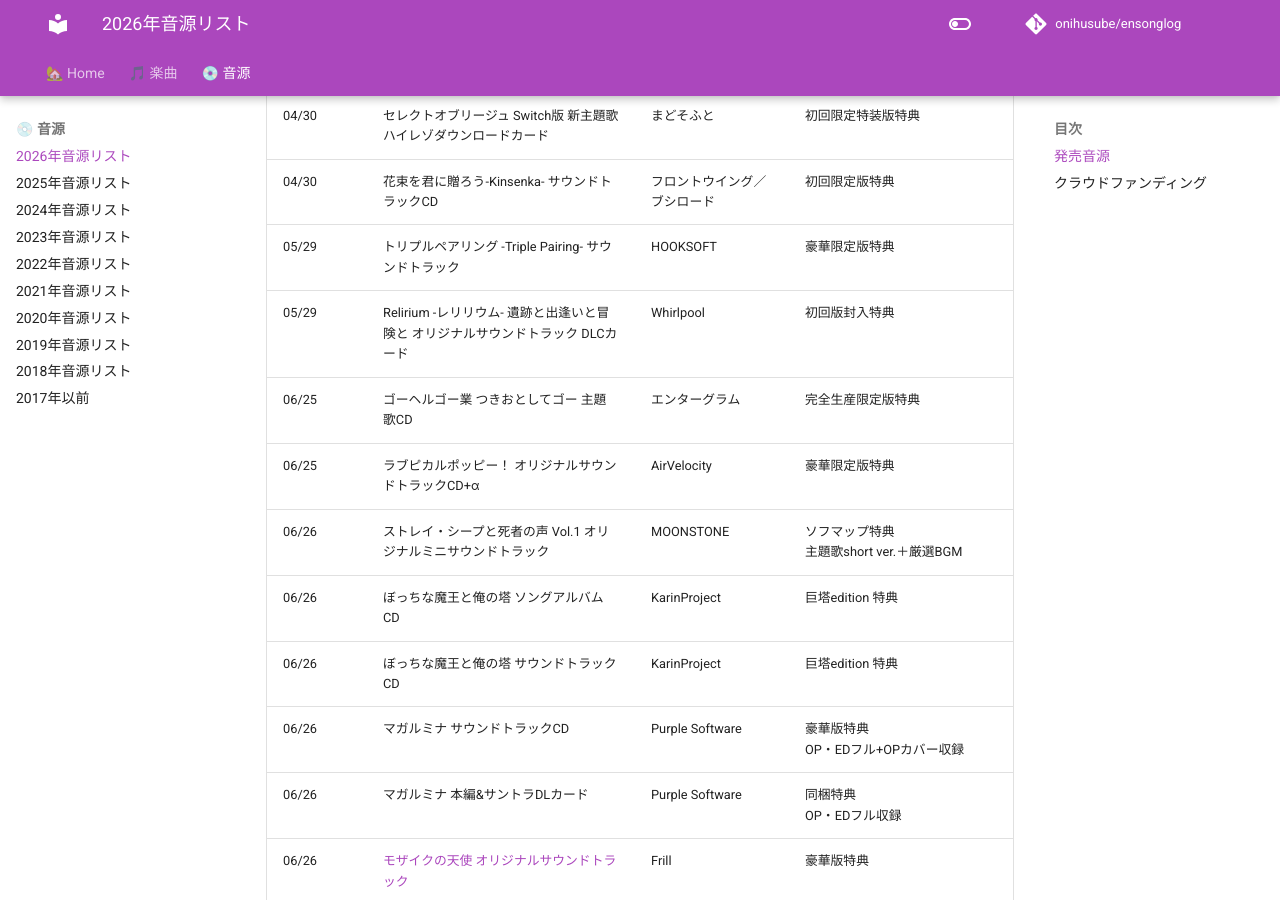
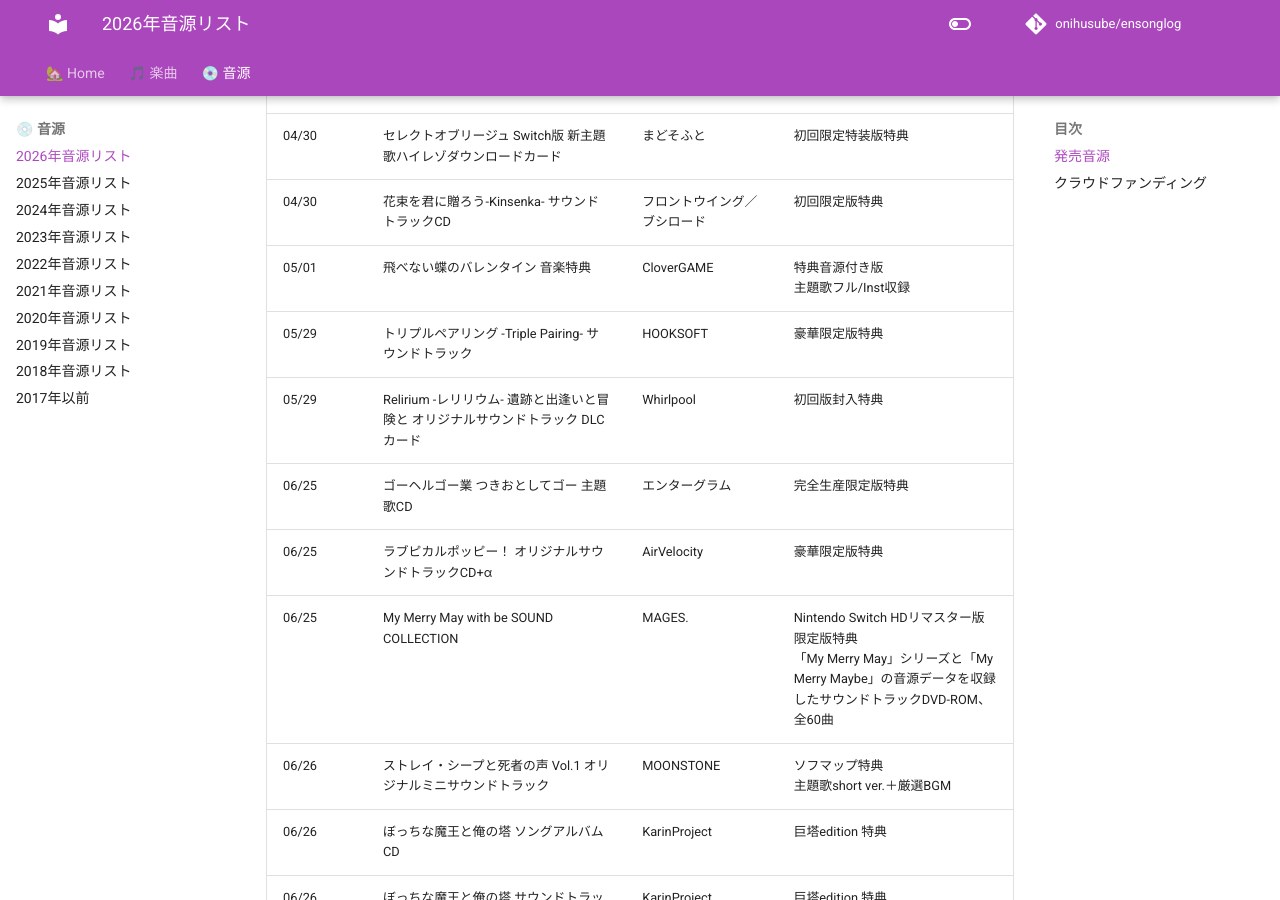
Before and after one commit to onihusube/ensonglog, an MkDocs documentation site: the page built from docs/2026/音源.md, in a window 1280 px wide and 900 px high, scrolled down 3749 px. Built offline with MkDocs 1.6.1 and Material for MkDocs 9.7.7, drawn with Linux system fonts in a browser that asks for light colours; comment, search, counter and statistics services are not loaded; some of the changed lines change nothing that is shown.

Commit message:
音源追加

```diff
--- a/docs/2026/音源.md
+++ b/docs/2026/音源.md
@@ -47,8 +47,8 @@
 | 03/16 | シルと星無きセカイの再栄録 直筆サイン入りCD プレゼント企画 | Caro Builders | [:fontawesome-brands-twitter:](https://x.com/CaroBuilders/status/2033377966961647779) </br> 挿入歌をすべて収録、3/31まで |
 | 03/25 | ラージュ・バッドドリームアドベンチャー・オリジナルサウンドトラック | 作場知生 | CD/LP |
 | 03/26 | おかゆにゅ～～む!R オリジナルサウンドトラック | エンターグラム | 完全生産限定版特典 |
-| 03/27 | HOOKSOFT Vocal Collection My Cinderella Story | HOOKSOFT |  |
-| 03/27 | HOOKSOFT Vocal Collection My Great Voyage | HOOKSOFT | 「My Smile Pocket」「My Little Stars」「My Sweet Journey」「Cinderella Story」を同梱したBOX |
+| 03/27 | HOOKSOFT Vocal Collection My Cinderella Story | HOOKSOFT | [BOOTH](https://hooksoft.booth.pm/items/7770129) |
+| 03/27 | HOOKSOFT Vocal Collection My Great Voyage | HOOKSOFT | [BOOTH](https://booth.pm/ja/items/7770119) </br> 「My Smile Pocket」「My Little Stars」「My Sweet Journey」「Cinderella Story」を同梱したBOX |
 | 03/27 | リルカは幾重に夜を彩る 主題歌&エンディング音楽CD | シルキーズプラス | 予約特典 |
 | 04/01 | I've GIRL's COMPILATION vol,1 regret [Hi-res SONOCA] 限定盤 | I've Sound | 「I've GIRL’s COMPILATION regret」（1999）再販 [HP](https://ive-sound.jp/media/?id=51) |
 | 04/16 | Forever＆ever | 彩音 | メモリーズオフ 双想 Break out of my shell OP 収録 |
@@ -60,10 +60,12 @@
 | 04/30 | セレクトオブリージュ Switch版 オリジナルサウンドトラックCD | まどそふと | 初回限定特装版特典 |
 | 04/30 | セレクトオブリージュ Switch版 新主題歌ハイレゾダウンロードカード | まどそふと | 初回限定特装版特典 |
 | 04/30 | 花束を君に贈ろう-Kinsenka- サウンドトラックCD | フロントウイング／ブシロード | 初回限定版特典 |
+| 05/01 | 飛べない蝶のバレンタイン 音楽特典 | CloverGAME | 特典音源付き版 </br> 主題歌フル/Inst収録 |
 | 05/29 | トリプルペアリング -Triple Pairing- サウンドトラック | HOOKSOFT | 豪華限定版特典 |
 | 05/29 | Relirium -レリリウム- 遺跡と出逢いと冒険と オリジナルサウンドトラック DLCカード | Whirlpool | 初回版封入特典 |
 | 06/25 | ゴーヘルゴー業 つきおとしてゴー 主題歌CD | エンターグラム | 完全生産限定版特典 |
 | 06/25 | ラブピカルポッピー！ オリジナルサウンドトラックCD+α | AirVelocity | 豪華限定版特典 |
+| 06/25 | My Merry May with be SOUND COLLECTION | MAGES. | Nintendo Switch HDリマスター版 限定版特典 </br> 「My Merry May」シリーズと「My Merry Maybe」の音源データを収録したサウンドトラックDVD-ROM、全60曲 |
 | 06/26 | ストレイ・シープと死者の声 Vol.1 オリジナルミニサウンドトラック | MOONSTONE | ソフマップ特典 </br> 主題歌short ver.＋厳選BGM |
 | 06/26 | ぼっちな魔王と俺の塔 ソングアルバムCD | KarinProject | 巨塔edition 特典 |
 | 06/26 | ぼっちな魔王と俺の塔 サウンドトラックCD | KarinProject | 巨塔edition 特典 |
```
